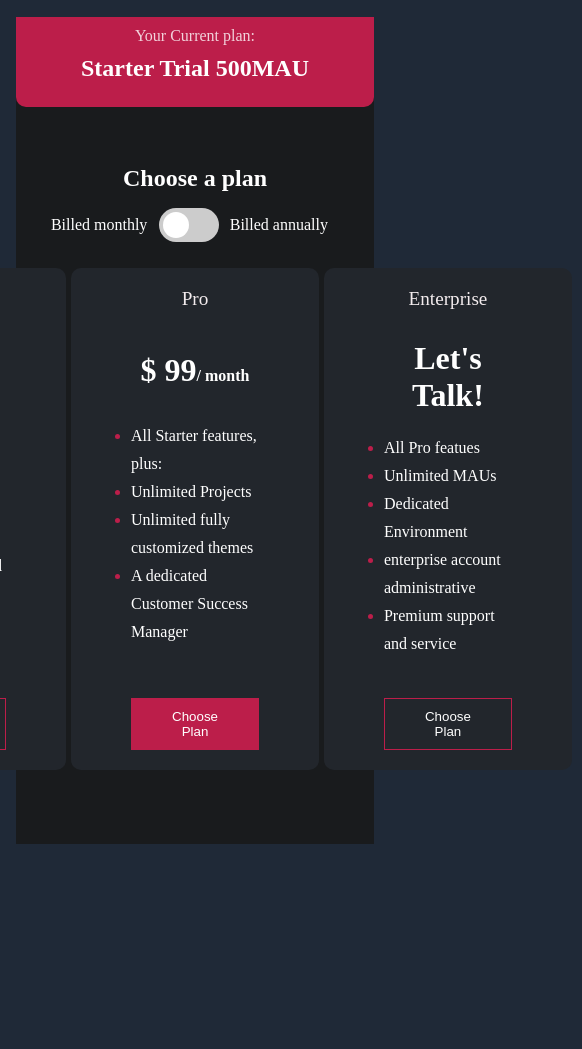
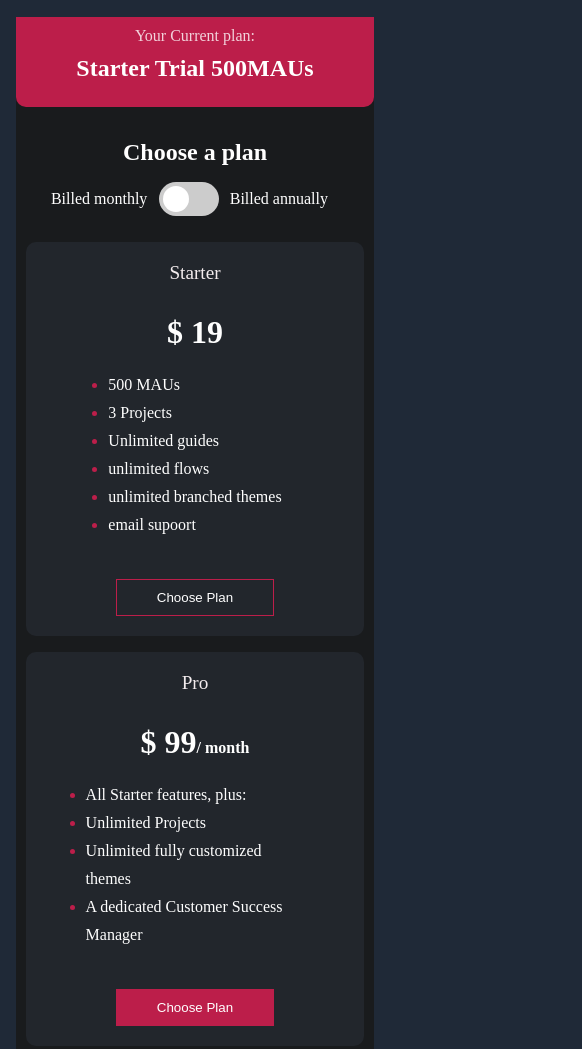
Before and after one commit to AnshuRani7781/Assignment-3, a plain HTML site: page Index.html in a window 390 px wide. Shown: the top 1049 px of the page, 582 px wide, since content can reach past the window. Before the commit the page ends 844 px from the top, so only its background shows below. Drawn offline with Linux system fonts and the light colour scheme.

Commit message:
Srijan: Made the cards responsive

```diff
--- a/Index.html
+++ b/Index.html
@@ -13,7 +13,7 @@
         <div class="plan-container">
             <div class="plan">
                 <p>Your Current plan:</p>
-                <h2>Starter Trial 500MAU</h2>
+                <h2>Starter Trial 500MAUs</h2>
             </div>
         </div>
 
--- a/style.css
+++ b/style.css
@@ -190,6 +190,18 @@ input:checked + .slider:before {
     }
 }
 
+@media (max-width: 1000px){
+    .price-table{
+        display: grid;
+        grid-template-columns: repeat(1, 1fr);
+        row-gap: 1rem;
+    }
+    .bottom-container{
+        margin-bottom: 1rem;
+        margin-top: 2rem;
+    }
+}
+
 @media (max-width: 500px){
     .plan{
         width: 100%;
```
